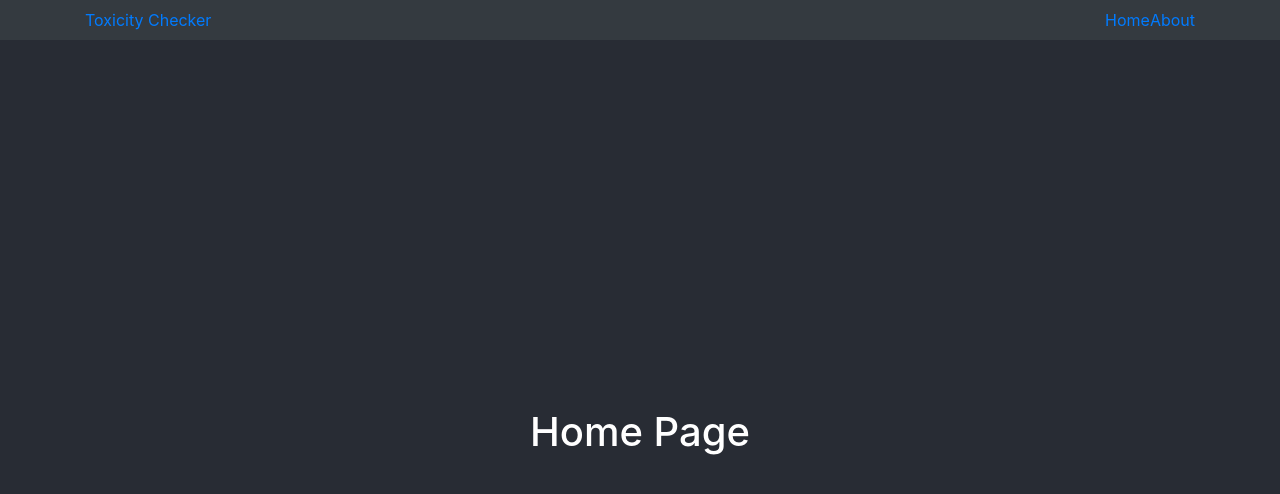
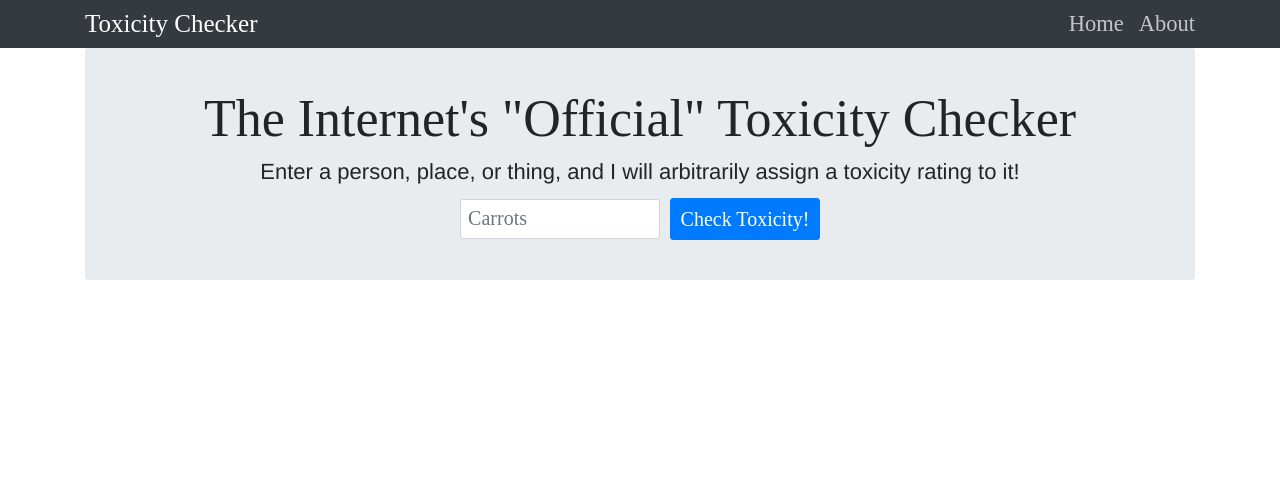
Before and after one commit to hiteda/toxicity-checker, a React (Create React App) app: page / in a window 1280 px wide. Shown: the top 494 px of the page. Built offline with nearby package versions, Linux system fonts and the light colour scheme.

Commit message:
Added query checker and most of the styling

```diff
--- a/package.json
+++ b/package.json
@@ -4,6 +4,7 @@
   "private": true,
   "dependencies": {
     "bootstrap": "^4.3.1",
+    "query-string": "^6.8.3",
     "react": "^16.9.0",
     "react-dom": "^16.9.0",
     "react-router-dom": "^5.0.1",
--- a/src/App.js
+++ b/src/App.js
@@ -1,14 +1,33 @@
 import React from 'react';
-import logo from './logo.svg';
 import './App.css';
+import './index.css'
+import queryString from 'query-string'
 
 class App extends React.Component {
+  constructor(props) {
+    super(props);
+    this.state = {itemValue: false};
+  }
+
+  componentDidMount() {
+    const values = queryString.parse(this.props.location.search);
+    console.log(values.item);
+    this.setState({itemValue: values.item});
+  }
+
   render() {
-    const { params } = this.props.match;
+    const itemValue = this.state.itemValue;
     return (
-        <div className="App App-header">
-          <h1>Home Page</h1>
-          <h2>{params.item}</h2>
+        <div className="container">
+          <div className="center jumbotron">
+            <h1>The Internet's "Official" Toxicity Checker</h1>
+            <p id="home-desc">Enter a person, place, or thing, and I will arbitrarily assign a toxicity rating to it!</p>
+            <form method="get" action="/">
+              <input type="text" placeholder="Carrots" name="item" className="form-control"/>
+              <input type="submit" value="Check Toxicity!" className="btn btn-lg btn-primary"/>
+            </form>
+          </div>
+          { itemValue != "" && <p>{itemValue}</p> }
         </div>
       );
   }
--- a/src/index.css
+++ b/src/index.css
@@ -1,40 +1,72 @@
+:root {
+  font-size: 62.5%
+}
+
 body {
   margin: 0;
-  font-family: -apple-system, BlinkMacSystemFont, "Segoe UI", "Roboto", "Oxygen",
-    "Ubuntu", "Cantarell", "Fira Sans", "Droid Sans", "Helvetica Neue",
-    sans-serif;
+  font-family: papyrus;
   -webkit-font-smoothing: antialiased;
   -moz-osx-font-smoothing: grayscale;
 }
 
 .container {
-  width: 1170px
+  width: 1170px;
+}
+
+.center {
+  text-align: center;
+}
+
+.form-control {
+  width: 200px;
+  display: inline-block;
+  margin-right: 10px;
+  font-size: 2.0rem;
+  border-radius: 0.3rem;
+  vertical-align: middle;
+}
+
+.btn {
+  font-size: 2.0rem;
 }
 
 ul.navbar-nav {
   flex-direction: row;
   flex-wrap: wrap;
-  padding-left: 10px
 }
 
-li.navbar-nav {
+li {
   display: inline-block;
-  padding-block-start: 10px
-}
-/*
-nav.navbar {
-  background-color: blue;
+  margin-left: 1.5rem;
+  font-family: papyrus;
 }
 
 a {
+  color: #ffffffb4;
+  text-decoration: none;
+  font-size: 2.25rem;
+}
+
+a:hover {
+  text-decoration: none;
   color: #ffffff
 }
 
-a:hover {
-  color: #a2a2a3
+p {
+  font-family: helvetica;
+  font-size: 2.2rem;
 }
 
-ul.navbar-nav {
-  align-content: right;
+h1 {
+  font-size: 5.2rem;
 }
-*/
+
+#logo {
+  font-family: papyrus;
+  font-size: 2.5rem;
+  color: white;
+}
+
+#logo:hover {
+  color: #ffffffb4;
+}
--- a/src/index.js
+++ b/src/index.js
@@ -11,11 +11,11 @@ import * as serviceWorker from './serviceWorker';
 const routing = (
     <Router>
         <div>
-            <header class="navbar nav-fixed-top bg-dark">
-                <div class="container">
+            <header className="navbar nav-fixed-top bg-dark">
+                <div className="container">
                 <Link to="/" id="logo">Toxicity Checker</Link>
                     <nav>
-                        <ul class="nav navbar-nav navbar-right">
+                        <ul className="nav navbar-nav navbar-right">
                             <li>
                                 <Link to="/">Home</Link>
                             </li>
@@ -28,7 +28,6 @@ const routing = (
             </header>
             <Switch>
                 <Route exact path="/" component={App} />
-                <Route path="/check/:item" component={App} />
                 <Route path="/about" component={About} />
                 <Route component={Notfound} />
             </Switch>
```
Also changed, not shown: 1 other file (tests, documents, lock files or other folders).
